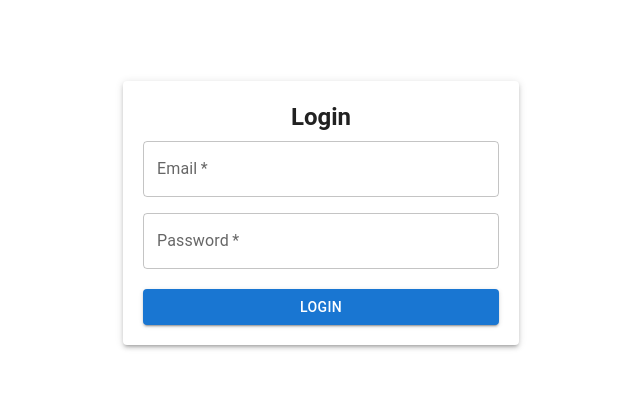
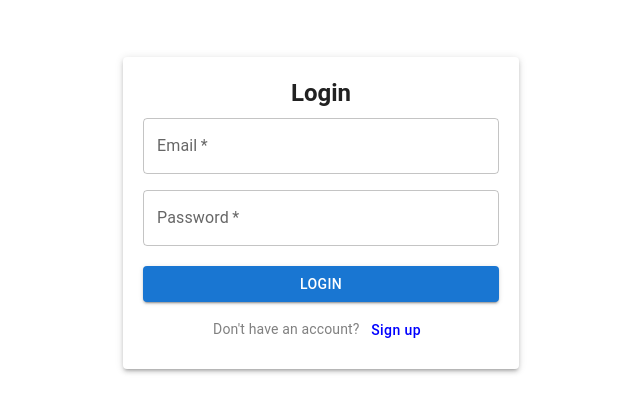
Before and after one commit to kb12233/mmakintosh-metro_events, a React (Vite) app: page / in a window 1280 px wide. Shown: the part 212-624 px from the top of the page, without its empty margins (319-959 px from the left). Built offline with nearby package versions, Linux system fonts and the light colour scheme.

Commit message:
Updated the Login and Register UI

```diff
--- a/package.json
+++ b/package.json
@@ -17,6 +17,7 @@
     "@mui/styled-engine-sc": "^6.0.0-alpha.18",
     "react": "^18.2.0",
     "react-dom": "^18.2.0",
+    "react-router-dom": "^6.22.3",
     "styled-components": "^6.1.8"
   },
   "devDependencies": {
--- a/src/pages/Login.tsx
+++ b/src/pages/Login.tsx
@@ -1,9 +1,11 @@
 import React, { useState, FormEvent } from 'react';
 import { TextField, Button, Typography, Container, Paper, Grid } from '@mui/material';
+import Register from './Register'; // Import your Register component
 
 const Login: React.FC = () => {
   const [email, setEmail] = useState<string>('');
   const [password, setPassword] = useState<string>('');
+  const [showRegister, setShowRegister] = useState<boolean>(false); // State to control whether to show Register component or not
 
   const handleSubmit = (e: FormEvent<HTMLFormElement>): void => {
     e.preventDefault();
@@ -12,6 +14,10 @@ const Login: React.FC = () => {
     // Reset form fields after submission
     setEmail('');
     setPassword('');
+  };
+
+  const handleSignUpClick = () => {
+    //Add something
   };
 
   return (
@@ -48,6 +54,9 @@ const Login: React.FC = () => {
           <Button type="submit" variant="contained" color="primary" fullWidth style={{ marginTop: 20 }}>
             Login
           </Button>
+          <Typography variant="body2" align="center" style={{ marginTop: 10, color: 'grey'}}>
+            Don't have an account? <Button style={{ textTransform: 'none', color: 'blue' }} onClick={handleSignUpClick}>Sign up</Button>
+          </Typography>
         </form>
       </Paper>
     </Container>
```
Also changed, not shown: src/pages/Register.tsx (+7 -0 lines), 1 other file (tests, documents, lock files or other folders).
